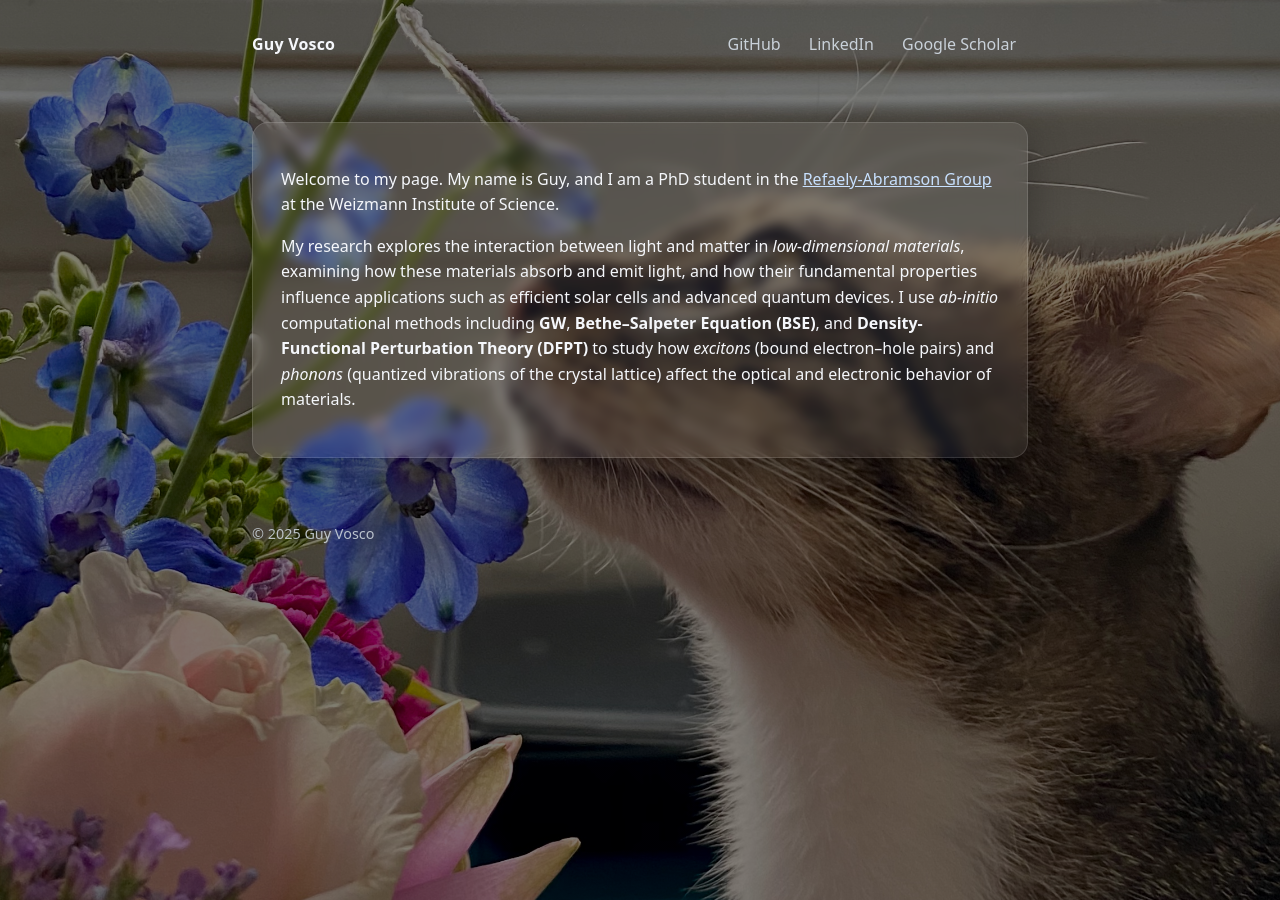
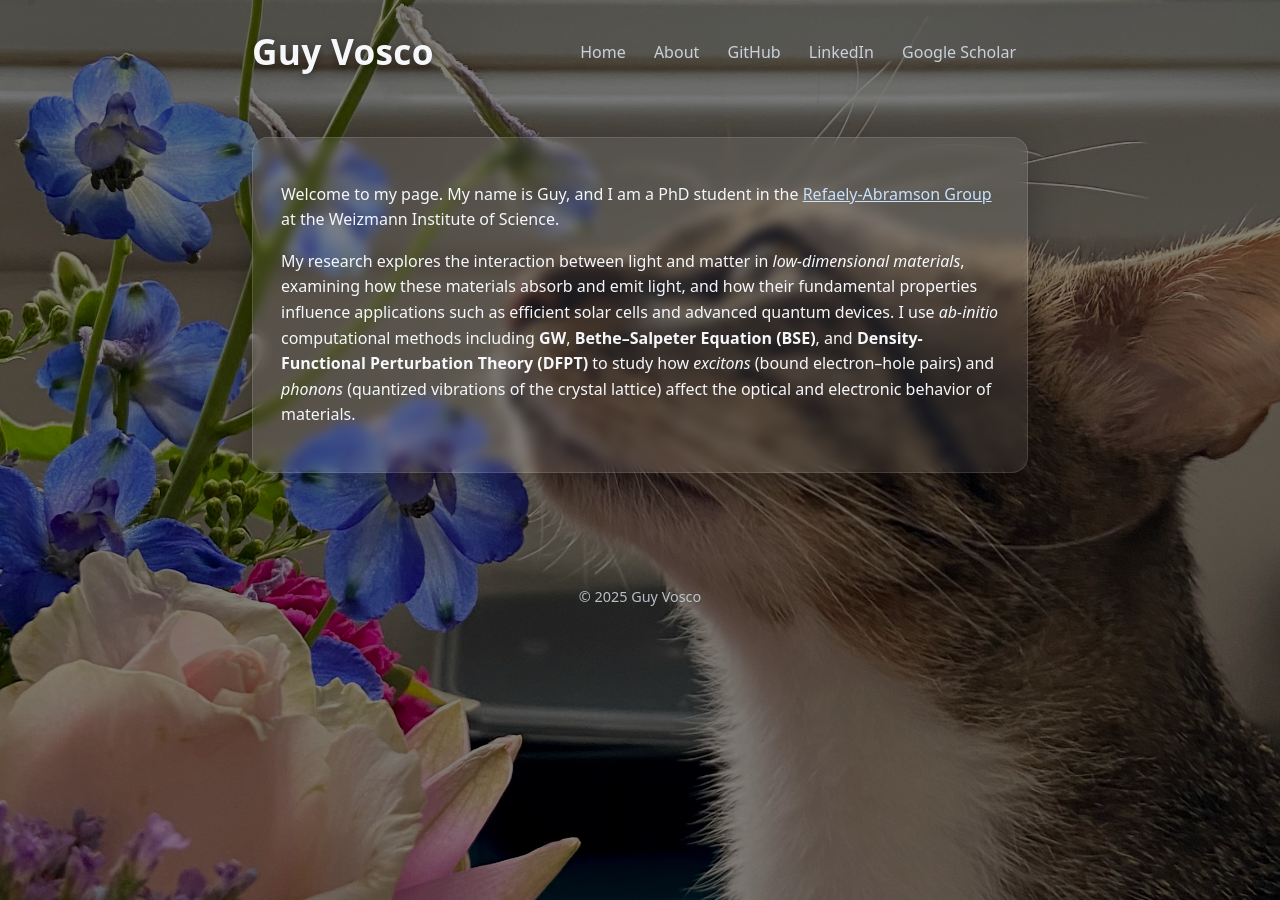
Before and after one commit to guyvosco/guyvosco.github.io, a Jekyll site: the page built from index.md, in a window 1280 px wide. Built offline with Jekyll 4.4.1, drawn with Linux system fonts in a browser that asks for light colours.

Commit message:
Enhance styles and add responsive layout
Updated styles for brand and footer, added responsive design for header and nav.

```diff
--- a/_layouts/default.html
+++ b/_layouts/default.html
@@ -48,8 +48,11 @@
       .brand a {
         color: var(--text);
         text-decoration: none;
-        font-weight: 700;
-        letter-spacing: 0.2px;
+        font-weight: 800;
+        letter-spacing: 0.3px;
+        font-size: 2.2rem;        /* 🔹 Bigger site title */
+        line-height: 1.1;
+        text-shadow: 0 2px 8px rgba(0,0,0,0.4); /* subtle depth */
       }
       nav a {
         color: var(--muted);
@@ -57,6 +60,7 @@
         padding: 8px 12px;
         border-radius: 999px;
         backdrop-filter: blur(6px);
+        transition: background 0.2s ease, color 0.2s ease;
       }
       nav a:hover { color: var(--link-hover); background: var(--card-bg); }
       .card {
@@ -73,6 +77,19 @@
         color: var(--muted);
         font-size: 0.9rem;
         opacity: 0.9;
+        margin-top: 3rem;
+        text-align: center;
+      }
+      @media (max-width: 600px) {
+        header {
+          flex-direction: column;
+          text-align: center;
+        }
+        nav {
+          display: flex;
+          flex-wrap: wrap;
+          justify-content: center;
+        }
       }
     </style>
   </head>
@@ -82,9 +99,11 @@
         <a href="{{ "/" | relative_url }}">{{ site.title }}</a>
       </div>
       <nav aria-label="Main">
-        <a href="{{ site.github }}">GitHub</a>
-        <a href="{{ site.linkedin }}">LinkedIn</a>
-        <a href="{{ site.google_scholar }}">Google Scholar</a>
+        <a href="{{ "/" | relative_url }}">Home</a>
+        <a href="{{ "/about/" | relative_url }}">About</a>
+        {% if site.github %}<a href="{{ site.github }}">GitHub</a>{% endif %}
+        {% if site.linkedin %}<a href="{{ site.linkedin }}">LinkedIn</a>{% endif %}
+        {% if site.google_scholar %}<a href="{{ site.google_scholar }}">Google Scholar</a>{% endif %}
       </nav>
     </header>
 
```
